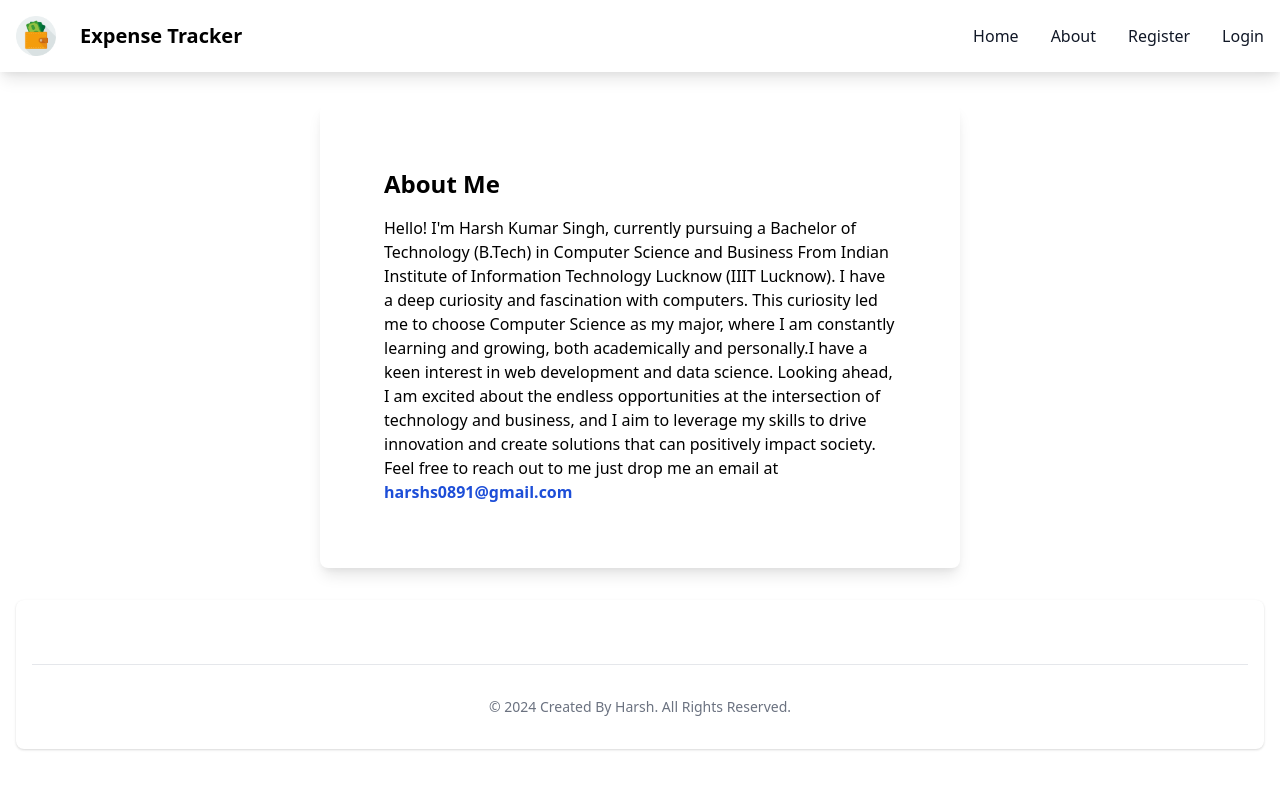
After one commit to rahulkathuriaaa/Expense-Tracker, a Django app: page /about/ in a window 1280 px wide. The commit adds this page. Run offline with Django 5.2, Linux system fonts and the light colour scheme; style sheets or scripts are compiled from the project's sources; parts of the project's set-up code (start-up, migrations or seed data) failed here and were passed over.

Commit message:
added the about me page

```diff
--- /dev/null
+++ b/myapp/templates/myapp/about.html
@@ -0,0 +1,36 @@
+{% extends "myapp/base.html" %}
+{% block body %}
+{% comment %} <div id="about" class="relative bg-white overflow-hidden mt-4">
+    <div class="max-w-7xl mx-auto">
+        <div class="relative z-10 pb-8 bg-white sm:pb-16 md:pb-20 lg:max-w-2xl lg:w-full lg:pb-28 xl:pb-32">
+            <svg class="hidden lg:block absolute right-0 inset-y-0 h-full w-48 text-white transform translate-x-1/2"
+                fill="currentColor" viewBox="0 0 100 100" preserveAspectRatio="none" aria-hidden="true">
+                <polygon points="50,0 100,0 50,100 0,100"></polygon>
+            </svg>
+
+            <div class="pt-1"></div>
+
+            <main class="mt-10 mx-auto max-w-8xl px-4 sm:mt-12 sm:px-6 md:mt-16 lg:mt-20 lg:px-8 xl:mt-28">
+                <div class="sm:text-center lg:text-left">
+                    <h2 class="my-6 text-2xl tracking-tight font-extrabold text-gray-900 sm:text-3xl md:text-4xl">
+                        About me
+                    </h2>
+
+                    <p>
+                        Hello! I'm Harsh Kumar Singh, currently pursuing a Bachelor of Technology (B.Tech) in Computer Science and Business at the Indian Institute of Information Technology Lucknow (IIIT Lucknow). I have a deep curiosity and fascination with computers. This curiosity led me to choose Computer Science as my major, where I am constantly learning and growing, both academically and personally.I have a keen interest in web development and data science. Looking ahead, I am excited about the endless opportunities at the intersection of technology and business, and I aim to leverage my skills to drive innovation and create solutions that can positively impact society. Feel free to reach out to me just drop me an email at <a class="font-semibold text-blue-700" href="mailto:harshs0891@gmail.com">harshs0891@gmail.com</a>
+                    </p>
+                </div>
+            </main>
+        </div>
+    </div>
+    <div class="lg:absolute lg:inset-y-0 lg:right-0 lg:w-1/2">
+        <img class="h-56 w-full object-cover object-top sm:h-72 md:h-96 lg:w-full lg:h-full" src="https://images.unsplash.com/photo-1588421357574-87938a86fa28?q=80&w=2070&auto=format&fit=crop&ixlib=rb-4.0.3&ixid=M3wxMjA3fDB8MHxwaG90by1wYWdlfHx8fGVufDB8fHx8fA%3D%3D" alt="">
+    </div>
+</div> {% endcomment %}
+<div class="bg-white p-16 rounded-lg shadow-lg mx-auto lg:w-1/2 my-8">
+    <h2 class="text-2xl font-bold mb-4">About Me</h2>
+    <p>
+        Hello! I'm Harsh Kumar Singh, currently pursuing a Bachelor of Technology (B.Tech) in Computer Science and Business From Indian Institute of Information Technology Lucknow (IIIT Lucknow). I have a deep curiosity and fascination with computers. This curiosity led me to choose Computer Science as my major, where I am constantly learning and growing, both academically and personally.I have a keen interest in web development and data science. Looking ahead, I am excited about the endless opportunities at the intersection of technology and business, and I aim to leverage my skills to drive innovation and create solutions that can positively impact society. Feel free to reach out to me just drop me an email at <a class="font-semibold text-blue-700" href="mailto:harshs0891@gmail.com">harshs0891@gmail.com</a>
+    </p>
+</div>
+{% endblock body %}
--- a/myapp/templates/myapp/base.html
+++ b/myapp/templates/myapp/base.html
@@ -30,7 +30,7 @@
                 <a href="{% url "index" %}" class="block py-2 px-3 text-gray-900 rounded hover:bg-gray-100 md:hover:bg-transparent md:border-0 md:hover:text-blue-700 md:p-0 dark:text-white md:dark:hover:text-blue-500 dark:hover:bg-gray-700 dark:hover:text-white md:dark:hover:bg-transparent">Home</a>
             </li>
             <li>
-                <a href="#" class="block py-2 px-3 text-gray-900 rounded hover:bg-gray-100 md:hover:bg-transparent md:border-0 md:hover:text-blue-700 md:p-0 dark:text-white md:dark:hover:text-blue-500 dark:hover:bg-gray-700 dark:hover:text-white md:dark:hover:bg-transparent">About</a>
+                <a href="{% url "about" %}" class="block py-2 px-3 text-gray-900 rounded hover:bg-gray-100 md:hover:bg-transparent md:border-0 md:hover:text-blue-700 md:p-0 dark:text-white md:dark:hover:text-blue-500 dark:hover:bg-gray-700 dark:hover:text-white md:dark:hover:bg-transparent">About</a>
             </li>
             <li>
                 <a href="{% url "register" %}" class="block py-2 px-3 text-gray-900 rounded hover:bg-gray-100 md:hover:bg-transparent md:border-0 md:hover:text-blue-700 md:p-0 dark:text-white md:dark:hover:text-blue-500 dark:hover:bg-gray-700 dark:hover:text-white md:dark:hover:bg-transparent">Register</a>
--- a/myapp/urls.py
+++ b/myapp/urls.py
@@ -5,6 +5,7 @@ urlpatterns = [
     path('user/login/',views.user_login,name='login'),
     path('user/logout/',views.logout_user,name='logout'),
     path('',views.index,name='index'),
+    path('about/',views.about,name='about'),
     path('edit/<int:id>/',views.edit,name='edit'),
     path('delete/<int:id>/',views.delete,name='delete'),
 ]
--- a/myapp/views.py
+++ b/myapp/views.py
@@ -72,6 +72,10 @@ def logout_user(request):
 
 
 #----------------------------------------------------- Code for Expense tracker -----------------------------------------------------
+
+
+def about(request):
+    return render(request,'myapp/about.html')
 
 @login_required(login_url='user/login/')
 def index(request):
```
